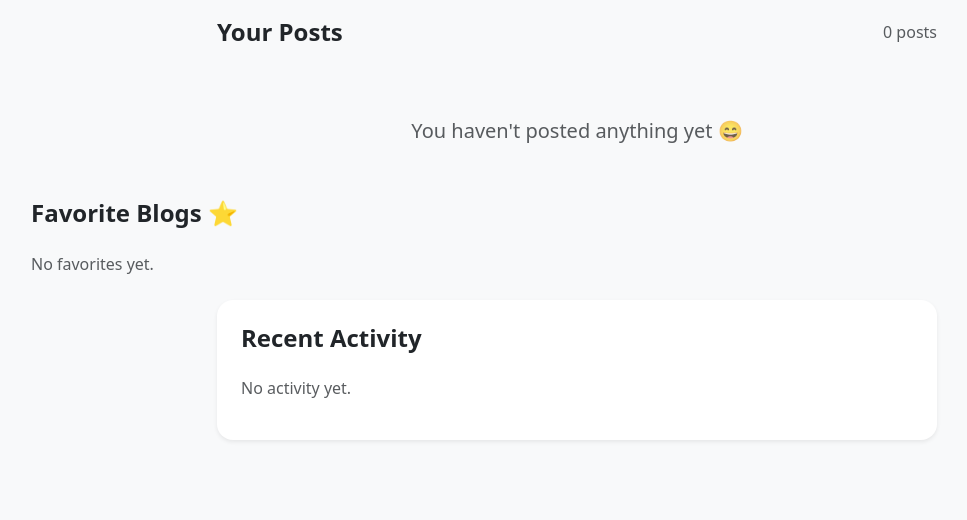
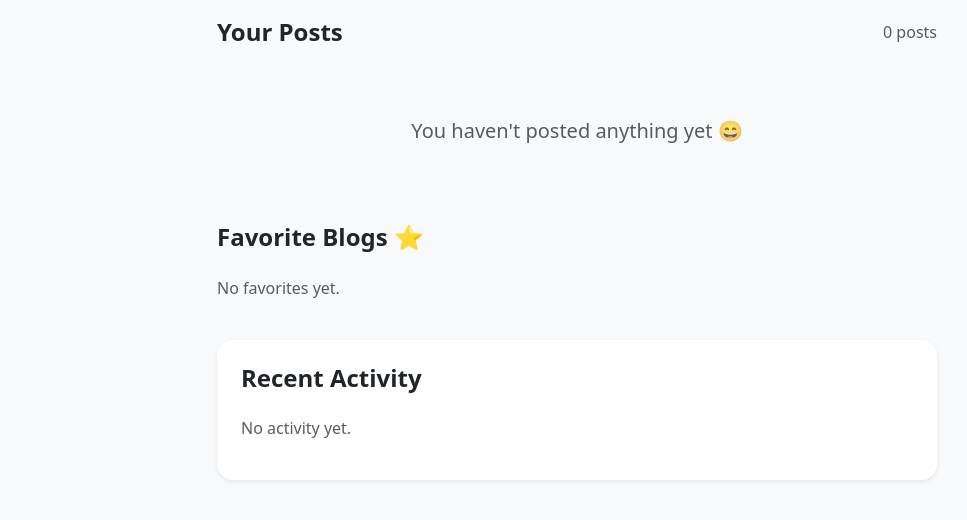
Before and after one commit to grgsaugat11/blog-management-system-intern, a Django app: page /profile/ in a window 1280 px wide. Shown: the part 254-774 px from the top of the page, without its empty margins (63-1030 px from the left). Run offline with Django 5.2, Linux system fonts and the light colour scheme; the visitor is signed in with stand-in values (Sample User, id 1); data comes from the database, SQL or seed files in the repository; data that the repository does not hold is empty; some libraries are stand-ins or nearby versions.

Commit message:
Refactor favorites section in profile.html for improved structure

```diff
--- a/blog/templates/blog/profile.html
+++ b/blog/templates/blog/profile.html
@@ -132,7 +132,7 @@
   </div>
 
   <!-- FAVORITES -->
-
+  <div class="row justify-content-center mt-4">
     <div class="col-lg-8">
       <h4 class="fw-bold mb-4">Favorite Blogs ⭐</h4>
 
@@ -153,7 +153,7 @@
 
       {% endfor %}
     </div>
-
+  </div>
   <!-- ACTIVITY FEED -->
 
   <div class="row justify-content-center mt-4">
```
Lines whose indentation alone changed are shown as unchanged.
